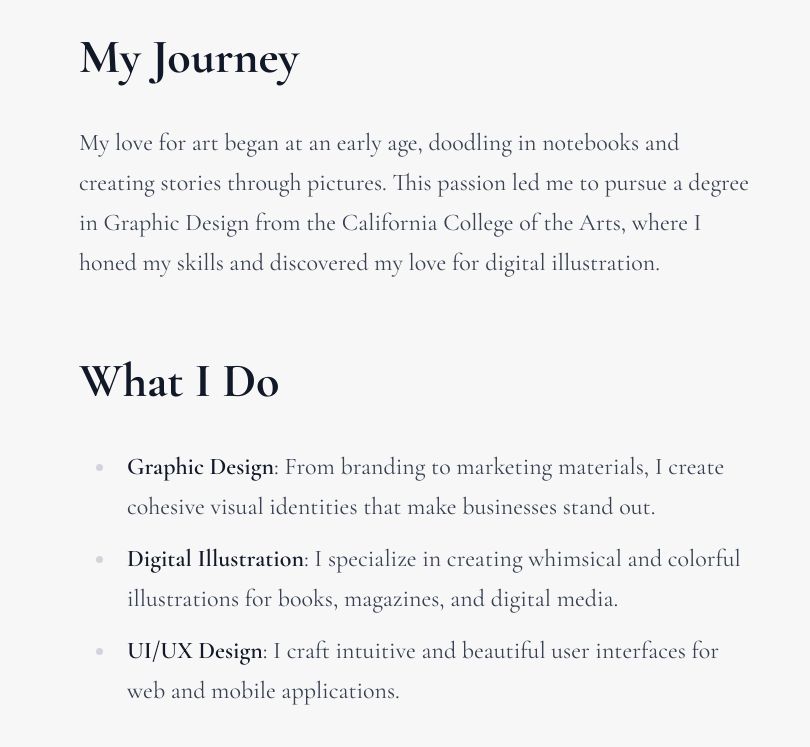
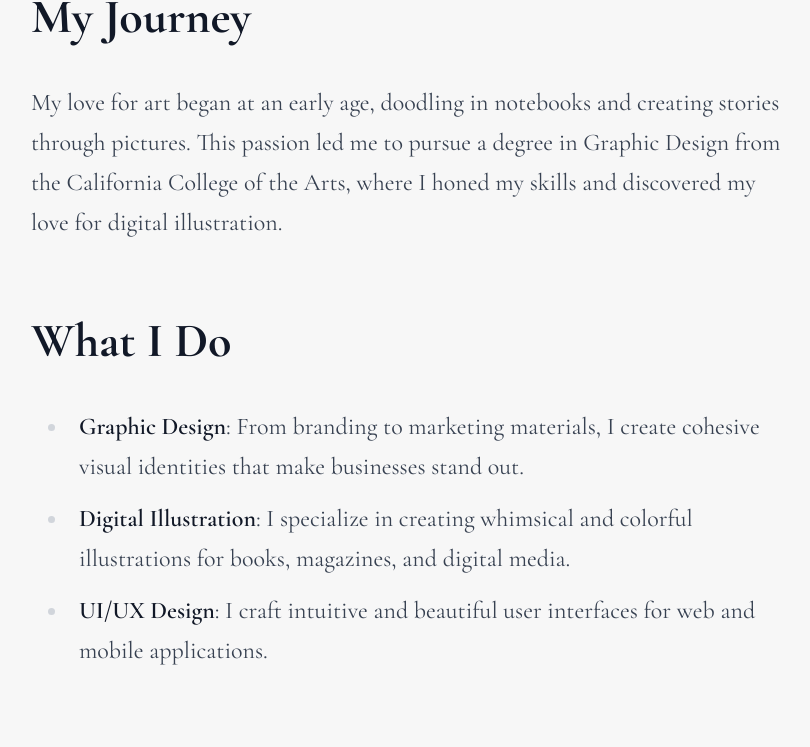
Before and after one commit to derekphilipau/nextjs-markdown-content-cms, a Next.js app: page /about in a window 1280 px wide. Shown: the part 1997-2744 px from the top of the page, without its empty margins (225-1035 px from the left). Built offline with nearby package versions, Linux system fonts and the light colour scheme.

Commit message:
add gallery shortcode

```diff
--- a/src/components/content-renderer.tsx
+++ b/src/components/content-renderer.tsx
@@ -1,32 +1,74 @@
 import React from "react";
 import ContactForm from "./shortcodes/contact-form";
+import Gallery from "./shortcodes/gallery";
 
-const componentMap: { [key: string]: React.ComponentType } = {
+const componentMap: { [key: string]: React.ComponentType<any> } = {
   "contact-form": ContactForm,
+  gallery: Gallery,
 };
 
+interface ContentChunk {
+  type: "text" | "component" | "gallery";
+  content: string;
+}
+
 interface ContentRendererProps {
-  htmlContent?: string | null;
+  htmlContent: string;
 }
 
 const ContentRenderer: React.FC<ContentRendererProps> = ({ htmlContent }) => {
   if (!htmlContent) return null;
 
-  // Split content by shortcodes
-  const parts = htmlContent.split(/(\[component:[^\]]+\])/);
+  const chunks = parseContent(htmlContent);
 
-  return (
-    <div>
-      {parts.map((part, index) => {
-        const match = part.match(/^\[component:([^\]]+)\]$/);
-        if (match) {
-          const Component = componentMap[match[1]];
-          return Component ? <Component key={index} /> : null;
-        }
-        return <div key={index} dangerouslySetInnerHTML={{ __html: part }} />;
-      })}
-    </div>
-  );
+  return <div>{chunks.map((chunk, index) => renderChunk(chunk, index))}</div>;
 };
 
+function parseContent(content: string): ContentChunk[] {
+  const chunks: ContentChunk[] = [];
+  const parts = content.split(/(\[(?:component:|\/?\w+)[^\]]*\])/);
+
+  let isInGallery = false;
+  let galleryContent = "";
+
+  for (const part of parts) {
+    if (isInGallery) {
+      if (part === "[/gallery]") {
+        chunks.push({ type: "gallery", content: galleryContent.trim() });
+        isInGallery = false;
+        galleryContent = "";
+      } else {
+        galleryContent += part;
+      }
+    } else {
+      const componentMatch = part.match(/^\[component:([^\]]+)\]$/);
+      if (componentMatch) {
+        chunks.push({ type: "component", content: componentMatch[1] });
+      } else if (part === "[gallery]") {
+        isInGallery = true;
+      } else if (part.trim()) {
+        chunks.push({ type: "text", content: part });
+      }
+    }
+  }
+
+  return chunks;
+}
+
+function renderChunk(chunk: ContentChunk, index: number): React.ReactNode {
+  switch (chunk.type) {
+    case "text":
+      return (
+        <div key={index} dangerouslySetInnerHTML={{ __html: chunk.content }} />
+      );
+    case "component":
+      const Component = componentMap[chunk.content];
+      return Component ? <Component key={index} /> : null;
+    case "gallery":
+      return <Gallery key={index} content={chunk.content} />;
+    default:
+      return null;
+  }
+}
+
 export default ContentRenderer;
--- a/src/components/content/content-body.tsx
+++ b/src/components/content/content-body.tsx
@@ -8,9 +8,9 @@ type ContentBodyProps = {
 };
 
 export function ContentBody({ content }: ContentBodyProps) {
-  if (!content) return null;
+  if (!content?.htmlContent) return null;
   return (
-    <article className="max-w-2xl mx-auto prose prose-lg lg:prose-2xl dark:prose-invert">
+    <article className="max-w-3xl mx-auto prose prose-lg lg:prose-2xl dark:prose-invert">
       <ContentRenderer htmlContent={content.htmlContent} />
     </article>
   );
--- a/src/components/layout/container.tsx
+++ b/src/components/layout/container.tsx
@@ -3,5 +3,7 @@ type ContainerProps = {
 };
 
 export function Container({ children }: ContainerProps) {
-  return <div className="container mx-auto px-4 md:px-6">{children}</div>;
+  return (
+    <div className="container max-w-7xl mx-auto px-4 md:px-6">{children}</div>
+  );
 }
--- a/src/components/layout/header.tsx
+++ b/src/components/layout/header.tsx
@@ -13,7 +13,7 @@ export function Header() {
   ];
 
   return (
-    <header className="container mx-auto px-5 flex flex-wrap items-center justify-between gap-y-4 mb-8 md:mb-12 mt-4 md:mt-8">
+    <header className="container max-w-7xl mx-auto px-5 flex flex-wrap items-center justify-between gap-y-4 mb-8 md:mb-12 mt-4 md:mt-8">
       <div className="flex flex-col gap-y-2">
         <h2 className="h2-header">
           <Link href="/" className="nav-link">
@@ -23,7 +23,7 @@ export function Header() {
         <p className="text-tagline">{dict.site.tagline}</p>
       </div>
       <Navigation items={combinedNavItems} style="primary" />
-      <div className="flex items-center gap-4">
+      <div className="flex items-center gap-x-2 sm:gap-x-4">
         <Link href="/search" className="text-current hover:text-primary">
           <Search size={24} />
           <span className="sr-only">Search</span>
--- a/src/components/shortcodes/contact-form.tsx
+++ b/src/components/shortcodes/contact-form.tsx
@@ -12,7 +12,7 @@ export default function ContactForm() {
     );
   }
   return (
-    <div className="py-6 max-w-2xl mx-auto">
+    <div className="py-6 max-w-3xl mx-auto">
       <h2 className="text-3xl mb-8">Contact Me</h2>
       <form onSubmit={handleSubmit} className="space-y-4">
         <div>
--- /dev/null
+++ b/src/components/shortcodes/gallery.tsx
@@ -0,0 +1,26 @@
+import React from "react";
+
+interface GalleryProps {
+  content: string;
+}
+
+const Gallery: React.FC<GalleryProps> = ({ content }) => {
+  const imgRegex = /<img\s+src="([^"]+)"\s+alt="([^"]+)">/g;
+  const images = Array.from(content.matchAll(imgRegex));
+
+  return (
+    <div className="grid grid-cols-1 sm:grid-cols-2 gap-6">
+      {images.map(([_, src, alt], index) => (
+        <div key={index} className="w-full">
+          <img
+            src={src}
+            alt={alt}
+            className="w-full h-auto object-cover !my-0"
+          />
+        </div>
+      ))}
+    </div>
+  );
+};
+
+export default Gallery;
```
Also changed, not shown: public/content/posts/2024-10-12-embracing-imperfection/index.md (+8 -0 lines).
